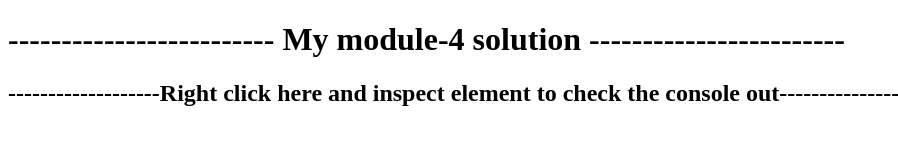
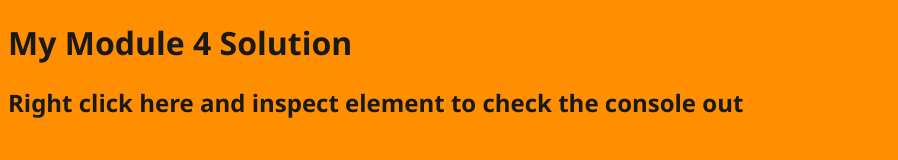
Before and after one commit to 08aniket/08aniket.github.io, a plain HTML site: page module4-solution/index.html in a window 1280 px wide. Shown: the whole page, without its empty margins (0-898 px from the left). Drawn offline with Linux system fonts and the light colour scheme.

Commit message:
ADD: Module 4 Solution CSS

```diff
--- a/module4-solution/index.html
+++ b/module4-solution/index.html
@@ -1,11 +1,16 @@
 <!DOCTYPE html>
 <html>
 <head>
-	<title></title>
+	<title>My Module 4 Solution</title>
+	<style>
+		body {
+			font-family: 'Segoe UI', Tahoma, Geneva, Verdana, sans-serif;
+		}
+	</style>
 </head>
-<body>
-	<h1>------------------------- My module-4 solution ------------------------</h1>
-  <h2>-------------------Right click here and inspect element to check the console out--------------------</h2>
+<body bgcolor="#FF8E00">
+	<h1 style="color: #191919">My Module 4 Solution</h1>
+  <h2 style="color: #191919">Right click here and inspect element to check the console out</h2>
 	<script src="script.js" ="text/javascript">
 
 		</script>
```
